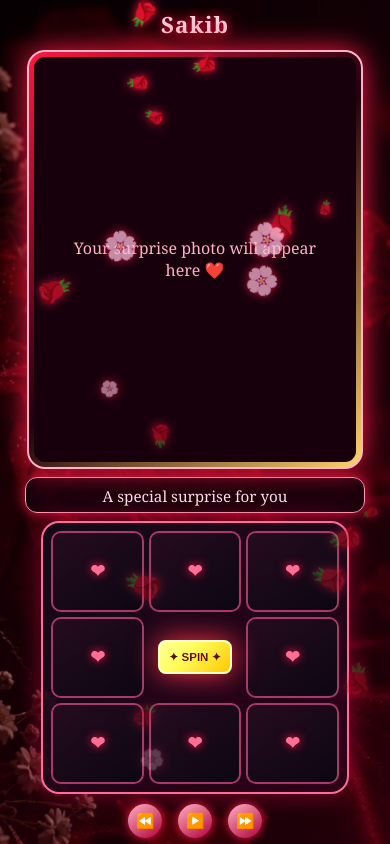
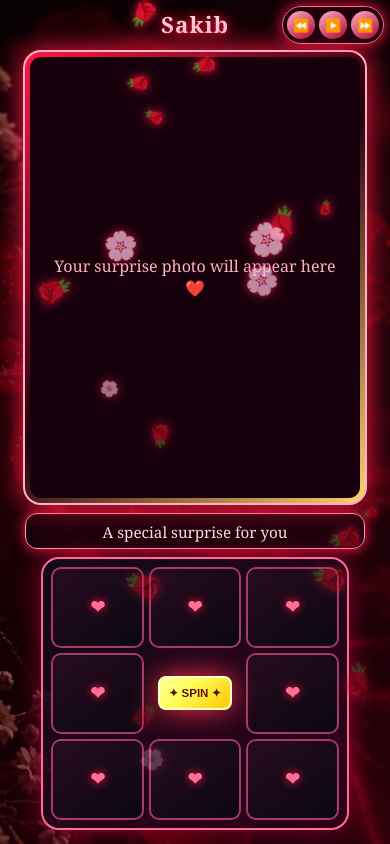
Before and after one commit to MdAsibKhan2004/Sweetheart-v1, a plain HTML site: page index.html in a window 390 px wide. Both pictures are taken after a click on the button "✦ START ✦". Drawn offline with Linux system fonts and the light colour scheme.

Commit message:
Update index.html

```diff
--- a/index.html
+++ b/index.html
@@ -78,14 +78,14 @@ h1{font-size:clamp(2rem,5vw,4.3rem);text-align:center;margin:18px 0 12px;color:#
   .game-title{font-size:1.4rem;line-height:34px;height:34px;margin:0 0 8px;overflow:hidden}
   .game-layout{grid-template-columns:minmax(0,1fr);width:100%;gap:8px;align-items:start}
   .viewer{gap:8px}
-  .photo-frame{width:auto;max-width:88vw;height:calc(var(--app-h)*.70 - 172px);padding:5px;border-width:2px}
+  .photo-frame{width:auto;max-width:88vw;height:calc(var(--app-h)*.70 - 136px);padding:5px;border-width:2px}
   .namebox{width:min(88vw,340px);height:36px;line-height:36px;padding:0 10px;font-size:.95rem;white-space:nowrap;overflow:hidden;text-overflow:ellipsis}
   .machine{width:min(94vw,calc(var(--app-h)*.345 + 16px));margin-inline:auto;padding:8px;border-radius:18px}
   .slots{height:calc(var(--app-h)*.30);grid-template-rows:repeat(3,minmax(0,1fr));gap:5px}
   .slot{aspect-ratio:auto;min-height:0;border-radius:10px}
   .slot .veil{font-size:1.1rem}
-  .music{top:auto;bottom:6px;left:50%;right:auto;transform:translateX(-50%);padding:0;gap:16px;background:none;border:0;box-shadow:none}
-  .music button{width:34px;height:34px;font-size:15px;box-shadow:0 0 10px #ff1744}
+  .music{top:6px;right:6px;bottom:auto;padding:4px;gap:4px}
+  .music button{width:28px;height:28px;font-size:13px}
 }
 </style>
 </head>
```
